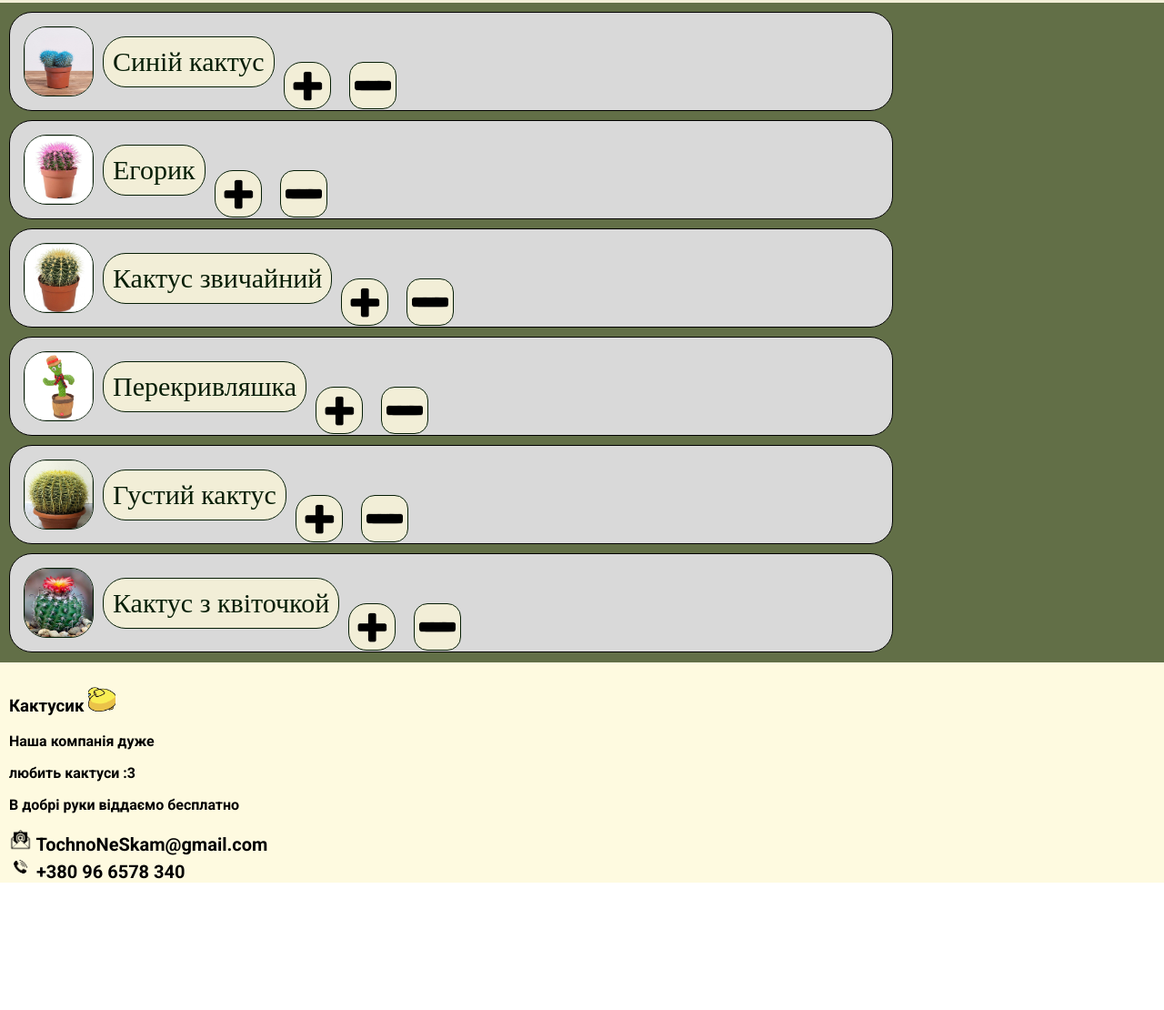
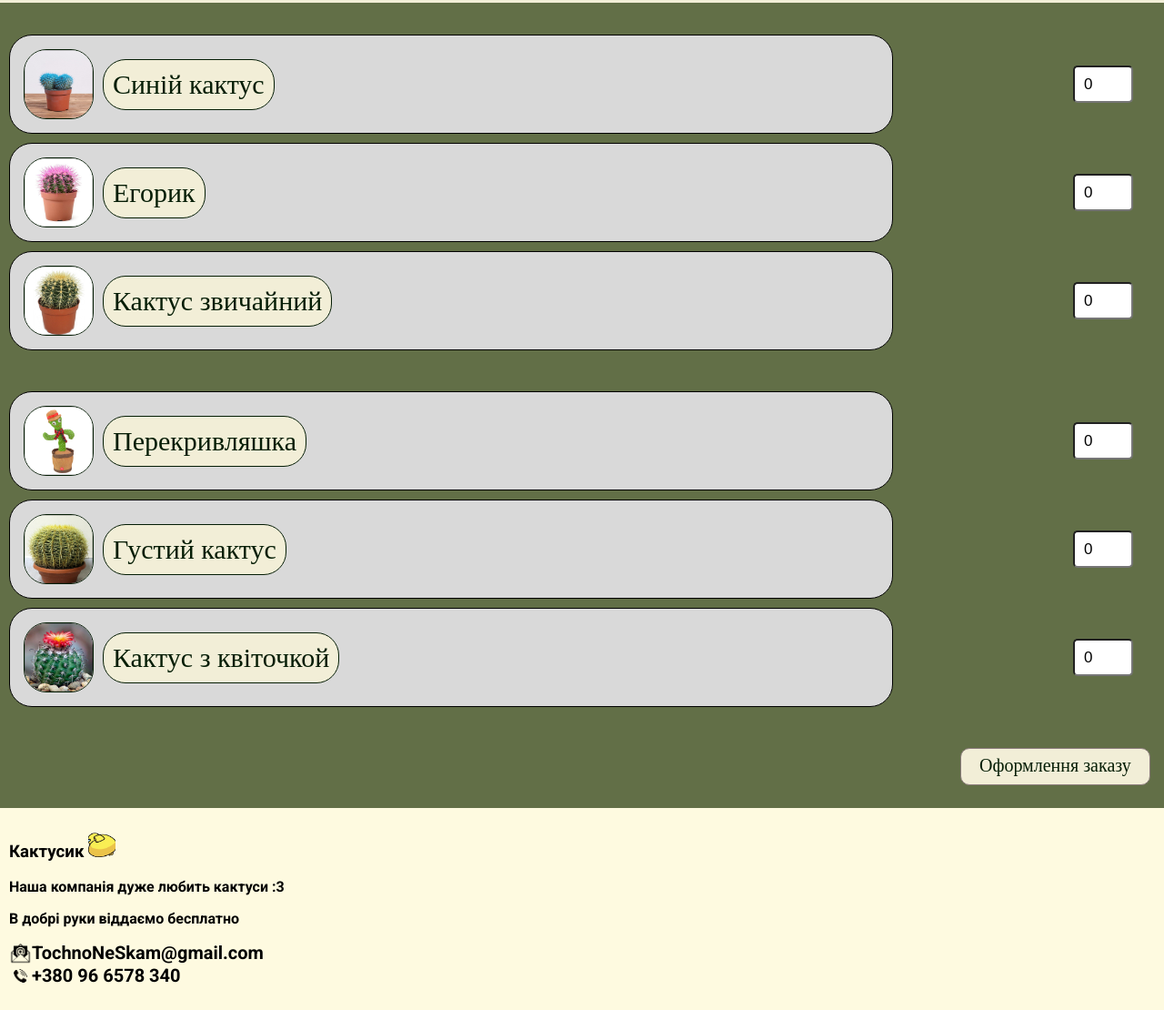
Before and after one commit to kurochkaulicka/kaktusik, a plain HTML site: page index1.html in a window 1280 px wide. Shown: the part 93-1203 px from the top of the page at 91% size. Before the commit the page ends 1063 px from the top, so only its background shows below. Drawn offline with Linux system fonts and the light colour scheme.

Commit message:
Add files via upload

```diff
--- a/index1.html
+++ b/index1.html
@@ -18,85 +18,78 @@
     <main class="moo">
         <div class="line"></div>
         <div class="kkk">
+
+
+            <div class="pereriv"></div>
+
+
             <div class="kaktus1">
                 <img src="img/kak1.png" alt="" class="kaktus_imgg">
                 <div class="kaktus_namee">Синій кактус</div>
-                <div class="matem">
-                    <div class="biznes"><button class="plus_btn"><img src="img/plus.png" alt="" class="plus"></button> <button class="minus_btn"><img src="img/minus.png" alt="" class="minus"></button> </div>
-                    <div class="rah"></div>
-                </div>
+                <div class="ld"><input class = "ll" type = "number" min="1" value="0"></div>
 
             </div>
 
             <div class="kaktus1">
                 <img src="img/kaktus4.png" alt="" class="kaktus_imgg">
                 <div class="kaktus_namee">Егорик</div>
-                <div class="matem">
-                    <div class="biznes"><button class="plus_btn"><img src="img/plus.png" alt="" class="plus"></button> <button class="minus_btn"><img src="img/minus.png" alt="" class="minus"></button> </div>
-                    <div class="rah"></div>
-                </div>
+                <div class="ld"><input class = "ll" type = "number" min="1" value="0"></div>
             </div>
 
             <div class="kaktus1">
                 <img src="img/kaktus3.png" alt="" class="kaktus_imgg">
                 <div class="kaktus_namee">Кактус звичайний</div>
-                <div class="matem">
-                    <div class="biznes"><button class="plus_btn"><img src="img/plus.png" alt="" class="plus"></button> <button class="minus_btn"><img src="img/minus.png" alt="" class="minus"></button> </div>
-                    <div class="rah"></div>
-                </div>
+                <div class="ld"><input class = "ll" type = "number" min="1" value="0"></div>
+            </div>
+
+
+            <div class="pereriv"></div>
+
+
+            <div class="kaktus1">
+                <img src="img/pashalka.png" alt="" class="kaktus_imgg">
+                <div class="kaktus_namee">Перекривляшка</div>
+                <div class="ld"><input class = "ll" type = "number" min="1" value="0"></div>
+            </div>
+
+            <div class="kaktus1">
+                <img src="img/kaktus1.png" alt="" class="kaktus_imgg">
+                <div class="kaktus_namee">Густий кактус</div>
+                <div class="ld"><input class = "ll" type = "number" min="1" value="0"></div>
+            </div>
+
+            <div class="kaktus1">
+                <img src="img/kaktus2.png" alt="" class="kaktus_imgg">
+                <div class="kaktus_namee">Кактус з квіточкой</div>
+                <div class="ld"><input class = "ll" type = "number" min="1" value="0"></div>
             </div>
 
 
 
 
+            <div class="zaral"><p class="povestka">Оформлення заказу</p></div>
 
-            <div class="kaktus1">
-                <img src="img/pashalka.png" alt="" class="kaktus_imgg">
-                <div class="kaktus_namee">Перекривляшка</div>
-                <div class="matem">
-                    <div class="biznes"><button class="plus_btn"><img src="img/plus.png" alt="" class="plus"></button> <button class="minus_btn"><img src="img/minus.png" alt="" class="minus"></button> </div>
-                    <div class="rah"></div>
-                </div>
-            </div>
+            <div class="pereriv1"></div>
 
-            <div class="kaktus1">
-                <img src="img/kaktus1.png" alt="" class="kaktus_imgg">
-                <div class="kaktus_namee">Густий кактус</div>
-                <div class="matem">
-                    <div class="biznes"><button class="plus_btn"><img src="img/plus.png" alt="" class="plus"></button> <button class="minus_btn"><img src="img/minus.png" alt="" class="minus"></button> </div>
-                    <div class="rah"></div>
-                </div>
-            </div>
-
-            <div class="kaktus1">
-                <img src="img/kaktus2.png" alt="" class="kaktus_imgg">
-                <div class="kaktus_namee">Кактус з квіточкой</div>
-                <div class="matem">
-                    <div class="biznes"><button class="plus_btn"><img src="img/plus.png" alt="" class="plus"></button> <button class="minus_btn"><img src="img/minus.png" alt="" class="minus"></button> </div>
-                    <div class="rah"></div>
-                </div>
-            </div>
 
             <div class="line1"></div>
         </div>
     </main>
 
-    <footer>
+    <footer id ="pp">
         <section class="pidval">
             <section class="Aboba">
                 <div><h1>Кактусик <img class="Abobap" src="img/aboba.png" alt=""></h1></div>
                 <div class="deviz">
-                    <p>Наша компанія дуже </p>
-                    <p>любить кактуси :3</p>
-                    <p>В добрі руки віддаємо бесплатно</p>
+                    <p class="gg">Наша компанія дуже любить кактуси :3</p>
+                    <p class="gg">В добрі руки віддаємо бесплатно</p>
                 </div>
 
-                <div class="email"><img src="img/email.png" alt="" class="email_foto"> TochnoNeSkam@gmail.com</div>
-                <div class="truba"><img src="img/truba.png" alt="" class="truba_foto"> +380 96 6578 340</div>
-            </div>
+                <div class="kontact">
+                    <div class="email"><img src="img/email.png" alt="" class="email_foto"> TochnoNeSkam@gmail.com</div>
+                    <div class="truba"><img src="img/truba.png" alt="" class="truba_foto"> +380 96 6578 340</div>
+                </div>
             </section>
-            </div>
-
         </section>
     </footer>
 </body>
--- a/style.css
+++ b/style.css
@@ -185,76 +185,79 @@ footer{
 }
 
 .kontact{
-    position: absolute;
+
+    padding-bottom: 25px;
 
 }
 
 .email{
+    display: flex;
     color: black;
     font-size: 20px;
 }
 .email_foto{
+    display: flex;
     width: 25px ;
     height: 25px;
 }
 
 .truba{
+    display: flex;
     color: black;
     font-size: 20px;
 }
 
 .truba_foto{
+    display: flex;
     width: 25px;
     height: 25px;
 }
 
-.biznes{
-    display: flex;
-    justify-content: flex-end;
-    gap: 10px;
-    position: absolute;
+.ll{
+    width: 50px;
+    height: 35px;
+    padding-left: 10px;
+    border-radius: 5px;
+    font-size: 17px;
 }
 
-.plus_btn{
-    background: none;
-    border: none;
-    padding: 0;
-    cursor: pointer;
-    margin-left: 10px;
+.ld{
+
+    width: 75px;
+    position: absolute;
+    right: 0;
+    padding-right: 25px;
 }
 
-.plus{
-    max-width: 40px;
-    height: auto;
-    padding: 5px;
-    border: #051d05 1px  solid;
-    background-color: #F2EED7;
-    border-radius: 20PX;
-    transition: 0.2s;
+.pereriv{
+    padding: 12.5px;
 }
 
-.plus:hover{
-    transform: scale(1.1);
+.zaral{
+    position: absolute;
+    right: 0;
+    padding-right: 15px;
+    padding: 15px;
+    height: 20%;
 }
 
-.minus_btn{
-    background: none;
-    border: none;
-    padding: 0;
-    cursor: pointer;
-    margin-left: 10px;
+.povestka{
+    border: #8a7b7b 1px solid;
+    border-radius: 10px;
+    background-color: #F2EED7;
+    padding: 7px;
+    padding-left: 20px;
+    width: 180px;
+    height: 25px;
+    font-size: 20px;
+    color: #051d05;
 }
 
-.minus{
-    max-width: 40px;
-    height: auto;
-    padding: 5px;
-    border: #051d05 1px  solid;
-    background-color: #F2EED7;
-    border-radius: 15PX;
-    transition: 0.2s;
+.povestka:hover{
+    text-shadow: 0px 0px 50px #D9D9D9;
+    transition: 0.3s all linear;
 }
 
-.minus:hover {
-    transform: scale(1.1)
+.pereriv1{
+    padding: 50px;
 }
```
Also changed, not shown: index.html (+9 -8 lines).
